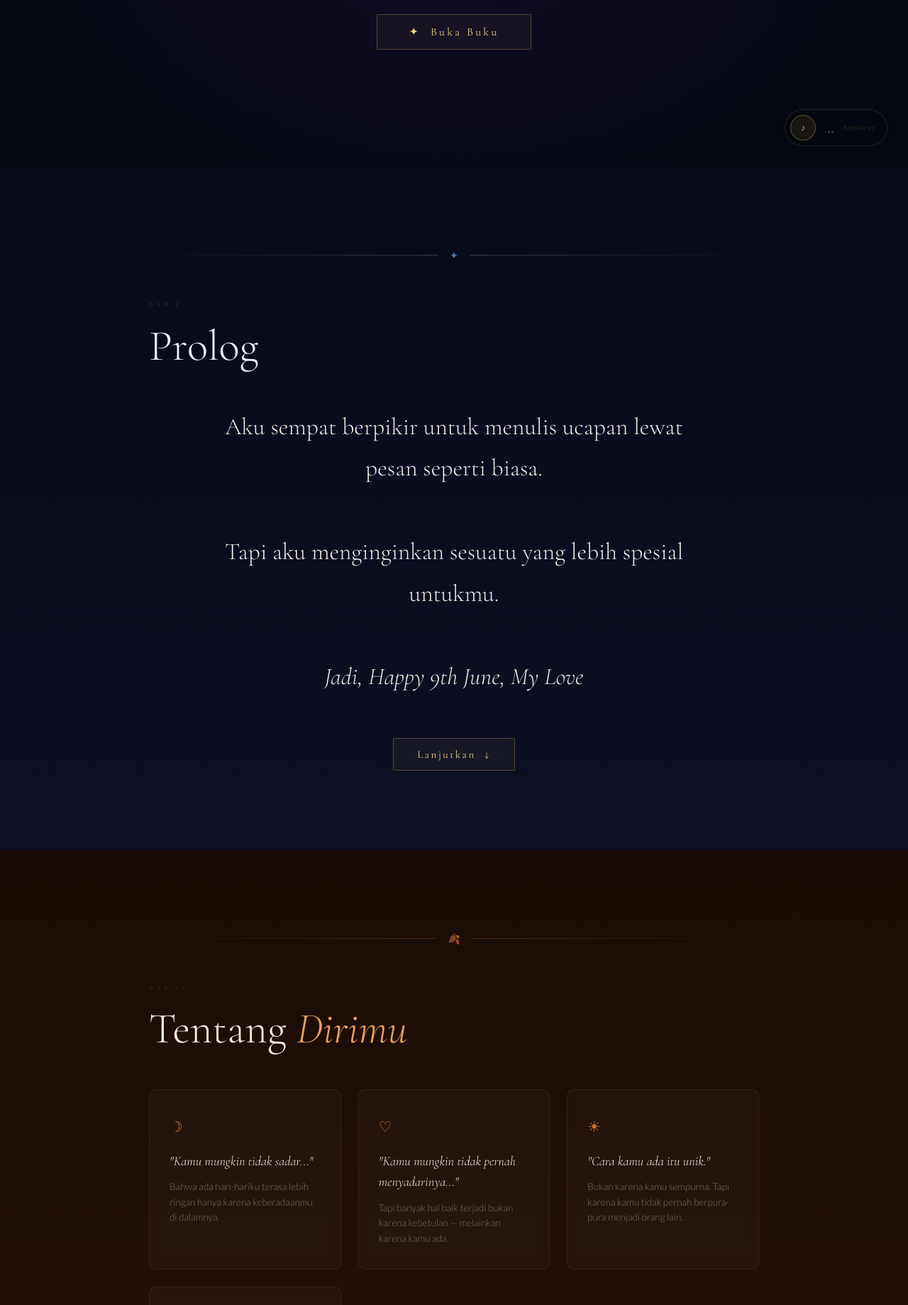
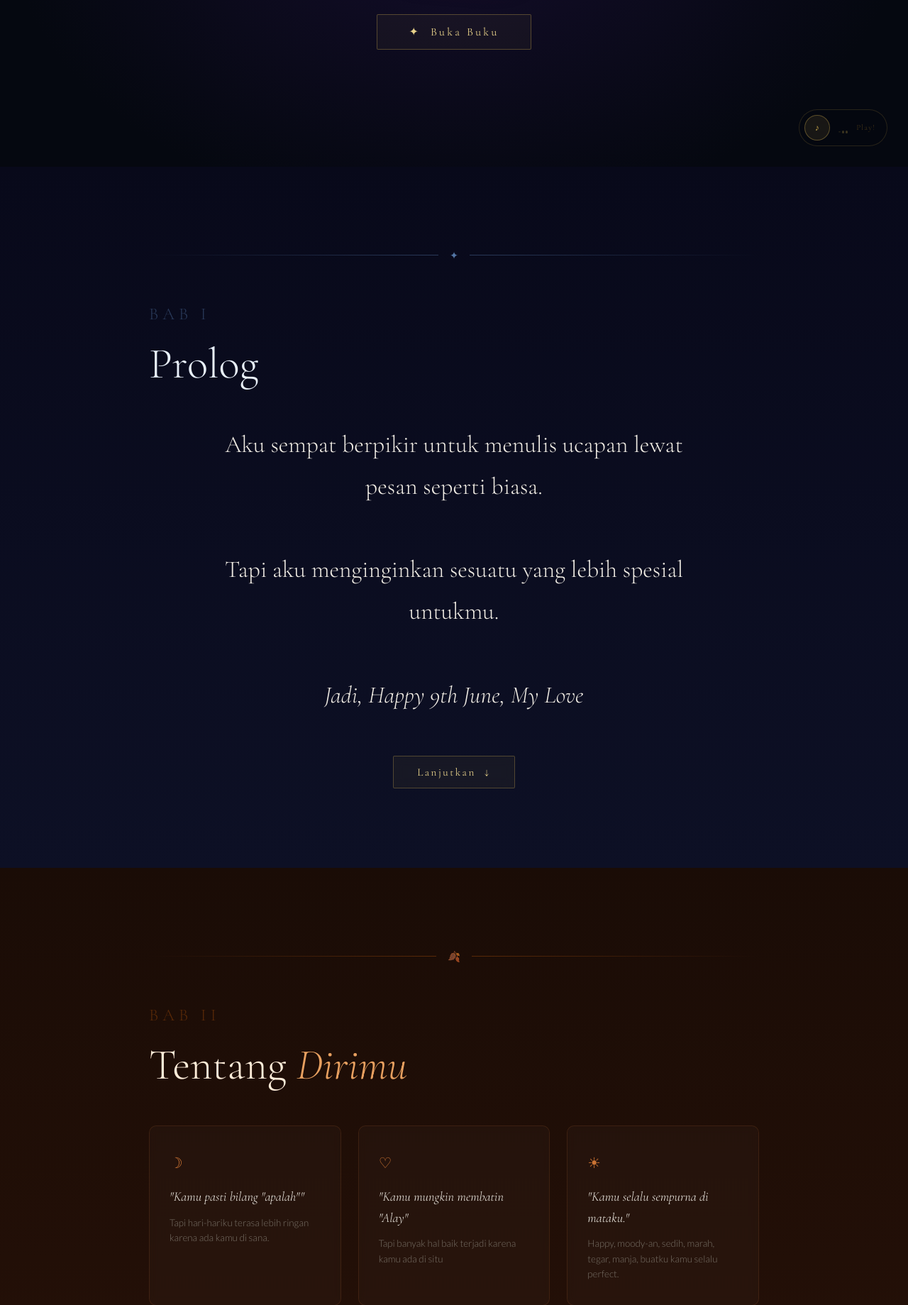
Before and after one commit to LeonGalliard/Birthday-Web, a Flask app: page / in a window 1280 px wide. Shown: the part 565-2404 px from the top of the page at 71% size. Run offline with Flask 3, Linux system fonts and the light colour scheme.

Commit message:
add more files

```diff
--- a/templates/index.html
+++ b/templates/index.html
@@ -327,8 +327,8 @@
 
     /* ── CHAPTER HEADER ── */
     .ch-label {
-      font-size: .62rem;
-      letter-spacing: .45em;
+      font-size: 1.5rem;
+      letter-spacing: .25em;
       text-transform: uppercase;
       color: var(--accent, #4a3a18);
       font-family: 'Cormorant Garamond', serif;
@@ -450,7 +450,7 @@
 
     .g-slide img {
       width: 100%;
-      height: 420px;
+      height: 1500px;
       object-fit: cover;
       display: block;
       filter: brightness(.82) saturate(1.1)
@@ -1238,7 +1238,7 @@
   <div id="music">
     <button id="music-btn" onclick="toggleMusic()">♪</button>
     <div class="meq paused" id="meq"><span></span><span></span><span></span></div>
-    <span class="mlbl">Ambient</span>
+    <span class="mlbl">Play!</span>
   </div>
 
   <!-- Nav dots -->
@@ -1307,24 +1307,23 @@
       <div class="cards-grid">
         <div class="card">
           <div class="card-icon" style="color:#e8843a">☽</div>
-          <div class="card-quote">"Kamu mungkin tidak sadar..."</div>
-          <div class="card-note">Bahwa ada hari-hariku terasa lebih ringan hanya karena keberadaanmu di dalamnya.
+          <div class="card-quote">"Kamu pasti bilang "apalah""</div>
+          <div class="card-note">Tapi hari-hariku terasa lebih ringan karena ada kamu di sana.
           </div>
         </div>
         <div class="card">
           <div class="card-icon" style="color:#e8843a">♡</div>
-          <div class="card-quote">"Kamu mungkin tidak pernah menyadarinya..."</div>
-          <div class="card-note">Tapi banyak hal baik terjadi bukan karena kebetulan — melainkan karena kamu ada.</div>
+          <div class="card-quote">"Kamu mungkin membatin "Alay"</div>
+          <div class="card-note">Tapi banyak hal baik terjadi karena kamu ada di situ</div>
         </div>
         <div class="card">
           <div class="card-icon" style="color:#e8843a">☀</div>
-          <div class="card-quote">"Cara kamu ada itu unik."</div>
-          <div class="card-note">Bukan karena kamu sempurna. Tapi karena kamu tidak pernah berpura-pura menjadi orang
-            lain.</div>
+          <div class="card-quote">"Kamu selalu sempurna di mataku."</div>
+          <div class="card-note">Happy, moody-an, sedih, marah, tegar, manja, buatku kamu selalu perfect.</div>
         </div>
         <div class="card">
           <div class="card-icon" style="color:#e8843a">∼</div>
-          <div class="card-quote">"Ada ketenangan yang kamu bawa."</div>
+          <div class="card-quote">"Ada "something" yang tentang kehadiranmu."</div>
           <div class="card-note">Mungkin kamu sendiri tidak merasakannya. Tapi orang-orang di sekitarmu merasakannya.
           </div>
         </div>
@@ -1350,33 +1349,33 @@
       <h2 class="ch-title" style="--accent-bright:#a0e89c">Galeri <em>Kenangan</em></h2>
       <p
         style="font-family:'Cormorant Garamond',serif;font-size:1rem;color:#5a8a54;text-align:center;letter-spacing:.2em;text-transform:uppercase;margin-bottom:2rem;font-style:italic">
-        ✿ Musim Semi — saat segalanya mekar kembali ✿</p>
+      </p>
 
       <div class="gallery-wrap">
         <div class="gallery-track" id="gallery-track">
           <div class="g-slide">
-            <img src="https://picsum.photos/seed/spring1/900/520" alt="kenangan">
+            <img src="{{ url_for('static', filename='image/1.jpeg') }}" alt="kenangan">
             <div class="g-caption">
               <h3>I still vividly remember this day.</h3>
-              <p>Mungkin kamu sudah lupa. Tapi aku tidak.</p>
+              <p>You look elegant.</p>
             </div>
           </div>
           <div class="g-slide">
-            <img src="https://picsum.photos/seed/garden2/900/520" alt="kenangan">
+            <img src="{{ url_for('static', filename='image/2.jpeg') }}" alt="kenangan">
             <div class="g-caption">
               <h3>This is one of my favorite moments.</h3>
-              <p>Your smile that day was so genuine.</p>
+              <p>I love that you always know how to pose for a photo</p>
             </div>
           </div>
           <div class="g-slide">
-            <img src="https://picsum.photos/seed/flower3/900/520" alt="kenangan">
+            <img src="{{ url_for('static', filename='image/3.jpeg') }}" alt="kenangan">
             <div class="g-caption">
-              <h3>Time flies.</h3>
-              <p>But this memory still feels like yesterday.</p>
+              <h3>This one is my favorite.</h3>
+              <p>I feel like I can truly see you in this photo.</p>
             </div>
           </div>
           <div class="g-slide">
-            <img src="https://picsum.photos/seed/bloom4/900/520" alt="kenangan">
+            <img src="{{ url_for('static', filename='image/4.jpeg') }}" alt="kenangan">
             <div class="g-caption">
               <h3>You don't always see how precious you are.</h3>
               <p>But I can.</p>
@@ -1419,10 +1418,10 @@
       <div class="memory-list">
         <div class="memory-item" style="--accent-bright:#9080e8">
           <div class="memory-text">Percakapan tengah malam yang ku harap bisa kualami kembali.</div>
-          <div class="memory-sub">Tapi ku tahu itu tidak untuk diulangi, namun dibuat di kemudian hari.</div>
+          <div class="memory-sub">Tapi ku tahu itu tidak untuk diulangi, namun perlu dibuat di kemudian hari.</div>
         </div>
         <div class="memory-item">
-          <div class="memory-text">Momen ketika kamu tertawa namun bukan bahagia yang kau rasa.</div>
+          <div class="memory-text">Momen ketika kamu mencoba tegar hanya untuk membuatku merasa aman.</div>
           <div class="memory-sub">Aku melihatnya.</div>
         </div>
         <div class="memory-item">
@@ -1430,8 +1429,9 @@
           <div class="memory-sub">Tidak selalu tertangkap kamera.</div>
         </div>
         <div class="memory-item">
-          <div class="memory-text">Semua hal kecil yang tidak pernah terucap tapi selalu terasa.</div>
-          <div class="memory-sub">Tersimpan di sini.</div>
+          <div class="memory-text">Semua yang kita alami bersama.</div>
+          <div class="memory-sub">Tersimpan di hati. My brain may not able to hold all the memories. But the feelings
+            are real</div>
         </div>
       </div>
       <div style="text-align:center;margin-top:3.5rem">
@@ -1486,7 +1486,7 @@
             my life.</p>
           <p><em>Happy birthday, my love! I hope that this day truly belongs to you.</em></p>
         </div>
-        <div class="letter-sign">— Seseorang yang peduli</div>
+        <div class="letter-sign">— Pengagummu, Aldi</div>
       </div>
     </div>
   </section>
@@ -2053,54 +2053,31 @@
     };
 
     // ── MUSIC ──
-    let audioCtx, gainNode, musicOn = false;
+    let audioPlayer = null;
+    let musicOn = false;
+
     function toggleMusic() {
-      if (!audioCtx) {
-        audioCtx = new (window.AudioContext || window.webkitAudioContext)();
-        gainNode = audioCtx.createGain(); gainNode.gain.value = 0;
-        gainNode.connect(audioCtx.destination);
-        playAmbient(); musicOn = true; updateMusicUI(true); return;
-      }
+      if (!audioPlayer) {
+        audioPlayer = new Audio('/static/audio/audio.m4a');
+        audioPlayer.loop = true;
+        audioPlayer.volume = 0.4;
+      }
+
       if (musicOn) {
-        gainNode.gain.setTargetAtTime(0, audioCtx.currentTime, .6);
-        setTimeout(() => { musicOn = false; updateMusicUI(false); }, 700);
-      } else { playAmbient(); musicOn = true; updateMusicUI(true); }
-    }
-    function playAmbient() {
-      const ctx = audioCtx;
-      const notes = [261.63, 293.66, 329.63, 392, 440, 493.88, 523.25];
-      const patterns = [[0, 2, 4, 2, 1, 3, 5, 3], [2, 4, 6, 4, 3, 5, 4, 2]];
-      let pat = patterns[0], delay = 0, which = 0;
-
-      function sched() {
-        pat.forEach((n, i) => {
-          playNote(notes[n], 2.8, delay + i * .75);
-          playNote(notes[n] * 2, 2.8, delay + i * .75 + .25, .04);
-        });
-        delay += pat.length * .75;
-        which = (which + 1) % 2; pat = patterns[which];
-        if (musicOn && delay < 999) setTimeout(() => { if (musicOn) sched(); }, (pat.length * .75 - 1) * 1000);
-      }
-
-      function playNote(freq, dur, d, vol = .07) {
-        const o = ctx.createOscillator();
-        const g = ctx.createGain();
-        o.connect(g); g.connect(gainNode);
-        o.type = 'sine'; o.frequency.value = freq;
-        g.gain.setValueAtTime(0, ctx.currentTime + d);
-        g.gain.linearRampToValueAtTime(vol, ctx.currentTime + d + .12);
-        g.gain.exponentialRampToValueAtTime(.001, ctx.currentTime + d + dur);
-        o.start(ctx.currentTime + d); o.stop(ctx.currentTime + d + dur + .15);
-      }
-
-      gainNode.gain.setTargetAtTime(.4, ctx.currentTime, 1.6);
-      sched();
-    }
+        audioPlayer.pause();
+        musicOn = false;
+        updateMusicUI(false);
+      } else {
+        audioPlayer.play();
+        musicOn = true;
+        updateMusicUI(true);
+      }
+    }
+
     function updateMusicUI(on) {
       document.getElementById('music-btn').textContent = on ? '❚❚' : '♪';
       document.getElementById('meq').classList.toggle('paused', !on);
     }
-
     // ── INIT ──
     document.addEventListener('DOMContentLoaded', () => {
       resizeBg();
```
Also changed, not shown: data/photos.json (+4 -8 lines), static/image/1.jpeg (added), static/image/2.jpeg (added), static/image/3.jpeg (added), static/image/4.jpeg (added), 1 other file.
